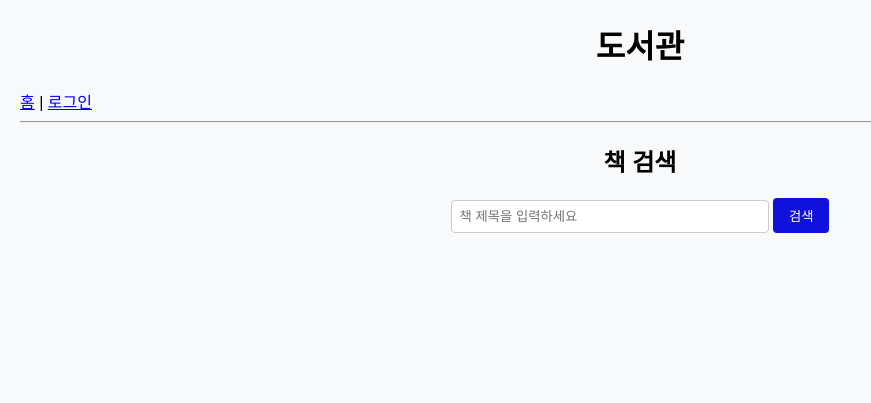
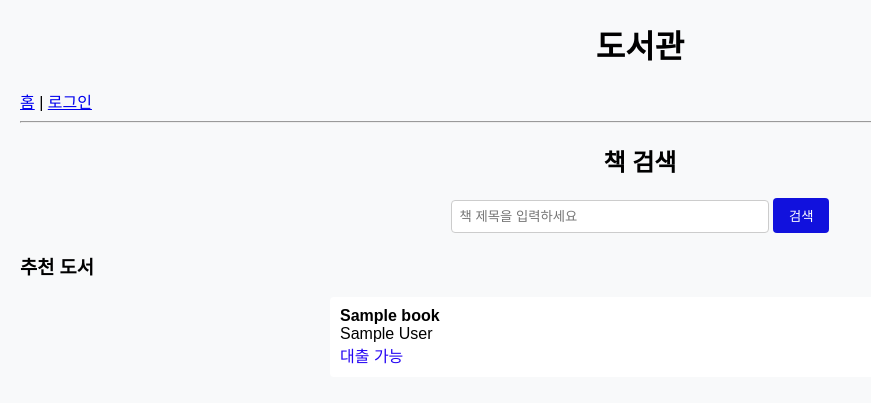
Before and after one commit to jsh112/DB_project, a Flask app: page / in a window 1280 px wide. Shown: the top 403 px of the page, without its empty margins (0-871 px from the left). Run offline with Flask 3, Linux system fonts and the light colour scheme; tables that the repository leaves empty hold one stand-in row (values such as "Sample post").

Commit message:
다른 브랜치에 올렸던 거 메인으로 커밋. 추천 도서 목록 생성

```diff
--- a/app/routes.py
+++ b/app/routes.py
@@ -1,11 +1,26 @@
-from flask import render_template, request, redirect, url_for, abort
+from flask import render_template, request, redirect, url_for, abort, session
 import sqlite3
+
 
 
 def init_routes(app):
     @app.route('/')
     def home():
-        return render_template('home.html')
+        try:
+            conn = sqlite3.connect('library.db')
+            conn.row_factory = sqlite3.Row
+            cursor = conn.cursor()
+
+            cursor.execute("SELECT author, title, ISBN, available_rent FROM Book LIMIT 10")
+            recommended_books = cursor.fetchall()
+
+        except sqlite3.Error as e:
+            recommended_books = []
+            print(f"Database error: {e}")
+        finally:
+            conn.close()
+
+        return render_template('home.html', recommended_books=recommended_books)
 
     @app.route('/search/', methods=['GET', 'POST'])
     def search():
@@ -55,3 +70,43 @@ def init_routes(app):
     @app.route('/login/')
     def login():
         pass
+
+    # 대출 라우트
+    @app.route('/rent/<isbn>', methods=['POST'])
+    def rent_book(isbn):
+        # 사용자 로그인 체크
+        user_id = session.get('user_id')  # 세션에서 유저 아이디 가져오기
+        if not user_id:
+            return "User not logged in", 401
+        try:
+            conn = sqlite3.connect('library.db')
+            cursor = conn.cursor()
+
+            # Check if the book is available
+            cursor.execute("SELECT available_rent FROM Book WHERE ISBN = ?", (isbn,))
+            result = cursor.fetchone()
+            if result and result[0] == 0:
+                return "This book is not available for rent.", 400
+
+            # Update Book availability
+            cursor.execute("UPDATE Book SET available_rent = 0 WHERE ISBN = ?", (isbn,))
+
+            # Insert into Rental
+            user_id = session.get('user_id')  # Use session for the logged-in user ID
+            if not user_id:
+                return "User not logged in", 401
+
+            rental_date = "2024-11-30"  # Use datetime.now() for the current date
+            due_date = "2024-12-07"  # Example: 7 days from rental_date
+            cursor.execute('''
+                INSERT INTO Rental (RentalDate, Status, Rent_ISBN, User_ID, DueDate)
+                VALUES (?, ?, ?, ?, ?)
+            ''', (rental_date, "Rented", isbn, user_id, due_date))
+
+            conn.commit()
+            return "Book rented successfully!", 200
+
+        except sqlite3.Error as e:
+            return f"Database error: {e}", 500
+        finally:
+            conn.close()
--- a/app/templates/home.html
+++ b/app/templates/home.html
@@ -1,8 +1,6 @@
 <!-- app/templates/home.html -->
 {% extends "base.html" %}
-
 {% block title %}Home - Library{% endblock %}
-
 {% block content %}
 <h2>책 검색</h2>
 <form action="{{ url_for('search') }}" method="POST" class="search-form">
@@ -16,4 +14,26 @@
     <p>{{ error }}</p>
 </div>
 {% endif %}
+
+<!-- 추천 도서 리스트 -->
+<div class="recommended-books">
+    <h3>추천 도서</h3>
+    <ul>
+        {% for book in recommended_books %}
+        <li>
+            <strong>{{ book['title'] }}</strong><br>
+            {{ book['author'] }}<br>
+            {% if book['available_rent'] | int == 1 %}
+            <span style="color: rgb(37, 6, 243);">대출 가능</span>
+            {% else %}
+                <span style="color: red;">대출 불가능</span>
+            {% endif %}
+
+        </li>
+        {% endfor %}
+    </ul>
+</div>
+
+
+
 {% endblock %}
```
Also changed, not shown: app/static/css/home.css (+27 -0 lines). Lines whose indentation alone changed are shown as unchanged.
